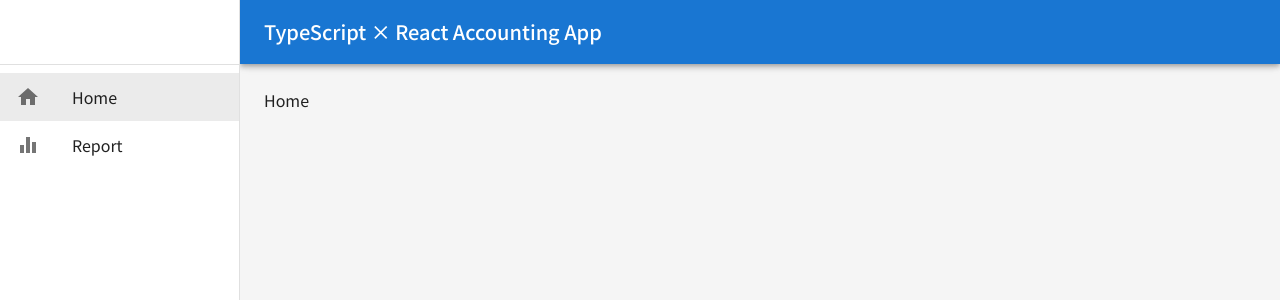
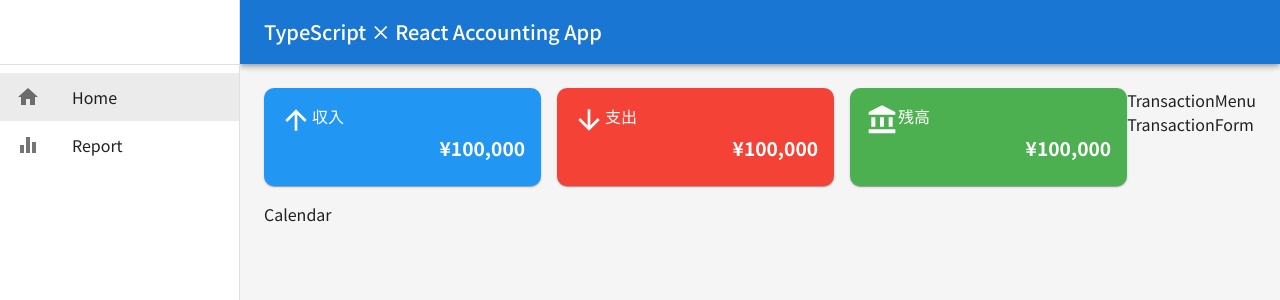
Before and after one commit to Ashunar0/Accounting-app, a React (Vite) app: page / in a window 1280 px wide. Shown: the top 300 px of the page. Built offline with nearby package versions, Linux system fonts and the light colour scheme.

Commit message:
Updated home screen UI

```diff
--- /dev/null
+++ b/src/components/Calendar.tsx
@@ -0,0 +1,5 @@
+const Calendar = () => {
+  return <div>Calendar</div>;
+};
+
+export default Calendar;
--- /dev/null
+++ b/src/components/MonthlySummary.tsx
@@ -0,0 +1,102 @@
+import { Card, CardContent, Grid2, Stack, Typography } from "@mui/material";
+import ArrowUpwardIcon from "@mui/icons-material/ArrowUpward";
+import ArrowDownwardIcon from "@mui/icons-material/ArrowDownward";
+import AccountBalanceIcon from "@mui/icons-material/AccountBalance";
+
+const MonthlySummary = () => {
+  return (
+    <Grid2 container spacing={{ xs: 1, sm: 2 }} mb={2}>
+      {/* income */}
+      <Grid2 size={{ xs: 4 }} display={"flex"} flexDirection={"column"}>
+        <Card
+          sx={{
+            bgcolor: (theme) => theme.palette.incomeColor.main,
+            color: "white",
+            borderRadius: "10px",
+            flexGrow: 1,
+          }}
+        >
+          <CardContent sx={{ padding: { xs: 1, sm: 2 } }}>
+            <Stack direction={"row"}>
+              <ArrowUpwardIcon sx={{ fontSize: "2rem" }} />
+              <Typography>収入</Typography>
+            </Stack>
+            <Typography
+              textAlign={"right"}
+              variant="h5"
+              fontWeight={"fontWeightBold"}
+              sx={{
+                wordBreak: "break-word",
+                fontSize: { sx: ".8rem", sm: "1rem", md: "1.2rem" },
+              }}
+            >
+              ¥100,000
+            </Typography>
+          </CardContent>
+        </Card>
+      </Grid2>
+
+      {/* outgo */}
+      <Grid2 size={{ xs: 4 }} display={"flex"} flexDirection={"column"}>
+        <Card
+          sx={{
+            bgcolor: (theme) => theme.palette.outgoColor.main,
+            color: "white",
+            borderRadius: "10px",
+            flexGrow: 1,
+          }}
+        >
+          <CardContent sx={{ padding: { xs: 1, sm: 2 } }}>
+            <Stack direction={"row"}>
+              <ArrowDownwardIcon sx={{ fontSize: "2rem" }} />
+              <Typography>支出</Typography>
+            </Stack>
+            <Typography
+              textAlign={"right"}
+              variant="h5"
+              fontWeight={"fontWeightBold"}
+              sx={{
+                wordBreak: "break-word",
+                fontSize: { sx: ".8rem", sm: "1rem", md: "1.2rem" },
+              }}
+            >
+              ¥100,000
+            </Typography>
+          </CardContent>
+        </Card>
+      </Grid2>
+
+      {/* income */}
+      <Grid2 size={{ xs: 4 }} display={"flex"} flexDirection={"column"}>
+        <Card
+          sx={{
+            bgcolor: (theme) => theme.palette.balanceColor.main,
+            color: "white",
+            borderRadius: "10px",
+            flexGrow: 1,
+          }}
+        >
+          <CardContent sx={{ padding: { xs: 1, sm: 2 } }}>
+            <Stack direction={"row"}>
+              <AccountBalanceIcon sx={{ fontSize: "2rem" }} />
+              <Typography>残高</Typography>
+            </Stack>
+            <Typography
+              textAlign={"right"}
+              variant="h5"
+              fontWeight={"fontWeightBold"}
+              sx={{
+                wordBreak: "break-word",
+                fontSize: { sx: ".8rem", sm: "1rem", md: "1.2rem" },
+              }}
+            >
+              ¥100,000
+            </Typography>
+          </CardContent>
+        </Card>
+      </Grid2>
+    </Grid2>
+  );
+};
+
+export default MonthlySummary;
--- /dev/null
+++ b/src/components/TransactionForm.tsx
@@ -0,0 +1,5 @@
+const TransactionForm = () => {
+  return <div>TransactionForm</div>;
+};
+
+export default TransactionForm;
--- /dev/null
+++ b/src/components/TransactionMenu.tsx
@@ -0,0 +1,5 @@
+const TransactionMenu = () => {
+  return <div>TransactionMenu</div>;
+};
+
+export default TransactionMenu;
--- a/src/components/common/Sidebar.tsx
+++ b/src/components/common/Sidebar.tsx
@@ -89,7 +89,7 @@
       {/* sidebar */}
       <Box
         component="nav"
-        sx={{ width: { sm: drawerWidth }, flexShrink: { sm: 0 } }}
+        sx={{ width: { md: drawerWidth }, flexShrink: { sm: 0 } }}
         aria-label="mailbox folders"
       >
         {/* for mobile */}
@@ -102,7 +102,7 @@
             keepMounted: true, // Better open performance on mobile.
           }}
           sx={{
-            display: { xs: "block", sm: "none" },
+            display: { xs: "block", md: "none" },
             "& .MuiDrawer-paper": {
               boxSizing: "border-box",
               width: drawerWidth,
@@ -116,7 +116,7 @@
         <Drawer
           variant="permanent"
           sx={{
-            display: { xs: "none", sm: "block" },
+            display: { xs: "none", md: "block" },
             "& .MuiDrawer-paper": {
               boxSizing: "border-box",
               width: drawerWidth,
--- a/src/components/layout/AppLayout.tsx
+++ b/src/components/layout/AppLayout.tsx
@@ -43,8 +43,8 @@
       <AppBar
         position="fixed"
         sx={{
-          width: { sm: `calc(100% - ${drawerWidth}px)` },
-          ml: { sm: `${drawerWidth}px` },
+          width: { md: `calc(100% - ${drawerWidth}px)` },
+          ml: { md: `${drawerWidth}px` },
         }}
       >
         <Toolbar>
@@ -53,7 +53,7 @@
             aria-label="open drawer"
             edge="start"
             onClick={handleDrawerToggle}
-            sx={{ mr: 2, display: { sm: "none" } }}
+            sx={{ mr: 2, display: { md: "none" } }}
           >
             <MenuIcon />
           </IconButton>
@@ -76,7 +76,7 @@
         sx={{
           flexGrow: 1,
           p: 3,
-          width: { sm: `calc(100% - ${drawerWidth}px)` },
+          width: { md: `calc(100% - ${drawerWidth}px)` },
         }}
       >
         <Toolbar />
--- a/src/sections/Home.tsx
+++ b/src/sections/Home.tsx
@@ -1,5 +1,25 @@
+import { Box } from "@mui/material";
+import MonthlySummary from "../components/MonthlySummary";
+import Calendar from "../components/Calendar";
+import TransactionMenu from "../components/TransactionMenu";
+import TransactionForm from "../components/TransactionForm";
+
 const Home = () => {
-  return <div>Home</div>;
+  return (
+    <Box sx={{ display: "flex" }}>
+      {/* left side content */}
+      <Box sx={{ flexGrow: 1 }}>
+        <MonthlySummary />
+        <Calendar />
+      </Box>
+
+      {/* right side content */}
+      <Box>
+        <TransactionMenu />
+        <TransactionForm />
+      </Box>
+    </Box>
+  );
 };
 
 export default Home;
--- a/src/theme/theme.ts
+++ b/src/theme/theme.ts
@@ -1,4 +1,19 @@
-import { createTheme } from "@mui/material";
+import { createTheme, PaletteColor, PaletteColorOptions } from "@mui/material";
+import { blue, green, red } from "@mui/material/colors";
+
+declare module "@mui/material/styles" {
+  interface Palette {
+    incomeColor: PaletteColor;
+    outgoColor: PaletteColor;
+    balanceColor: PaletteColor;
+  }
+
+  interface PaletteOptions {
+    incomeColor?: PaletteColorOptions;
+    outgoColor?: PaletteColorOptions;
+    balanceColor?: PaletteColorOptions;
+  }
+}
 
 export const theme = createTheme({
   typography: {
@@ -7,4 +22,27 @@
     fontWeightMedium: 500,
     fontWeightBold: 700,
   },
+
+  palette: {
+    // income
+    incomeColor: {
+      main: blue[500],
+      light: blue[100],
+      dark: blue[700],
+    },
+
+    // outgo
+    outgoColor: {
+      main: red[500],
+      light: red[100],
+      dark: red[700],
+    },
+
+    // balance
+    balanceColor: {
+      main: green[500],
+      light: green[100],
+      dark: green[700],
+    },
+  },
 });
```
